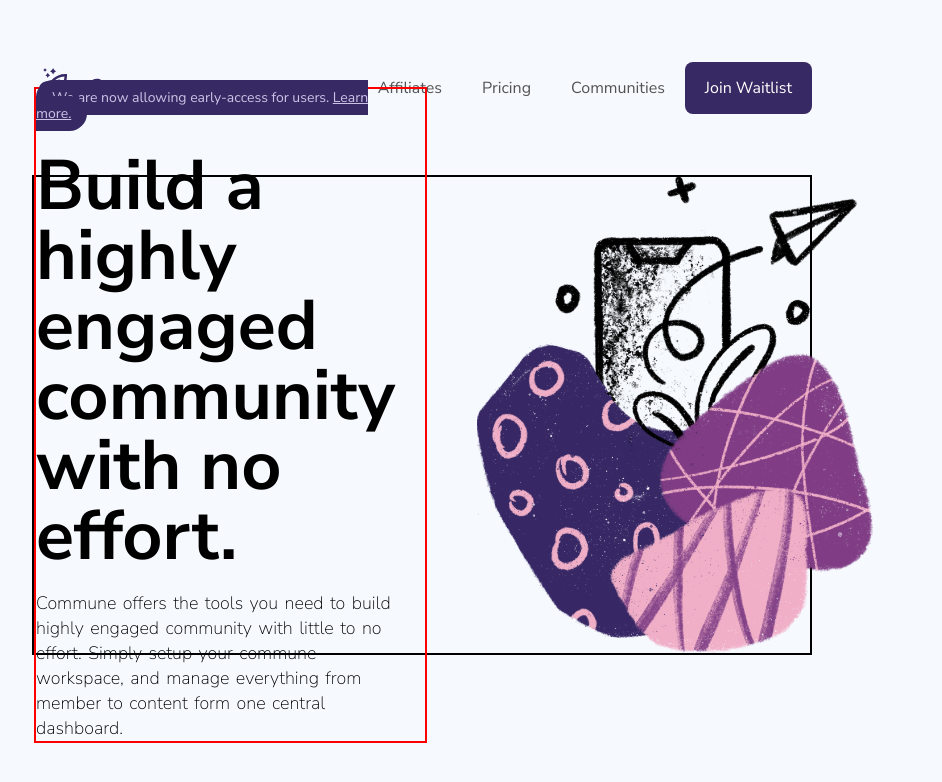
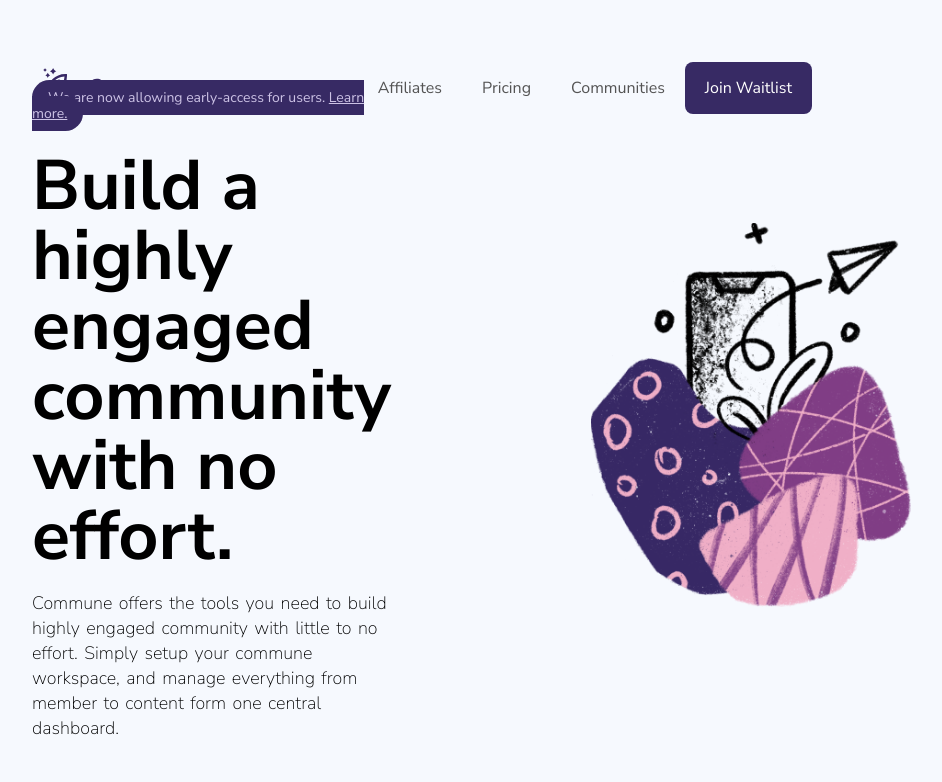
Before and after one commit to ujwal-coditas/Commune, a plain HTML site: page index.html in a window 1280 px wide. Shown: the whole page, without its empty margins (218-1160 px from the left). Drawn offline with Linux system fonts and the light colour scheme.

Commit message:
Reduce height

```diff
--- a/style.css
+++ b/style.css
@@ -95,7 +95,7 @@ body{
 	display: flex;
 	justify-content: space-evenly;
 	box-sizing: border-box;
-	border: 2px solid black;
+	/* border: 2px solid black; */
 	height: 60vh;
 	margin-top: 50px;
 	display: flex;
@@ -104,8 +104,8 @@ body{
 .info-section{
 	width: 70%;
 	align-self: center;
-	border: 2px solid red;
-	padding-right: 30px;
+	/* border: 2px solid red; */
+	padding-right: 200px;
 }
 
 .early-access-label{
@@ -136,7 +136,8 @@ body{
 }
 
 .graphic-section{
-	padding-left: 50px;
+	height: 80%;
+	align-self: center;
 	box-sizing: border-box;
 }
 
```
